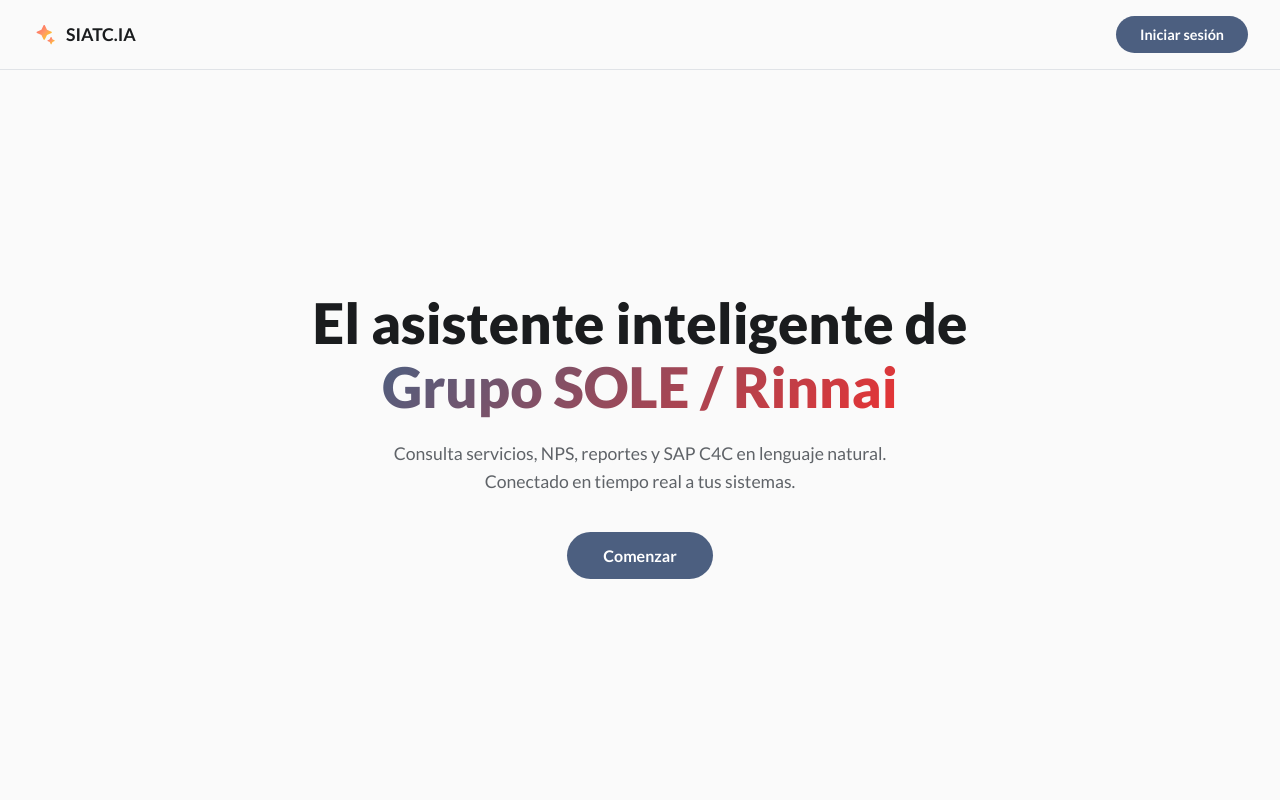
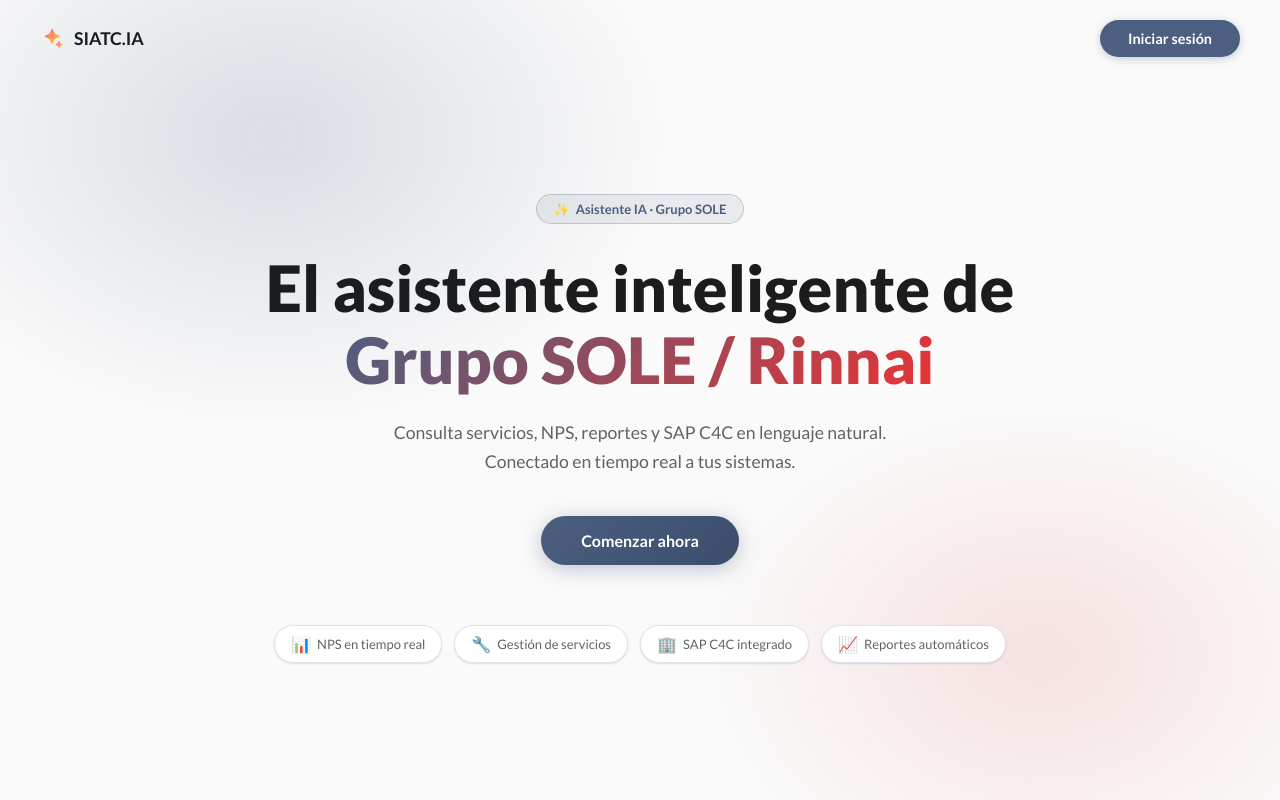
Before and after one commit to onunez2025/AsistenteST, a React (Vite) app in the folder frontend/: page / in a window 1280 px wide. Built offline with nearby package versions, Linux system fonts and the light colour scheme.

Commit message:
fix: home screen con chips, messages con CSS nuevas, landing con gradiente y animaciones, login polished

```diff
--- a/frontend/src/App.css
+++ b/frontend/src/App.css
@@ -377,27 +377,35 @@
   flex-direction: column;
   align-items: center;
   justify-content: center;
-  padding: 0 24px 140px;
+  padding: 80px 24px 40px;
   overflow-y: auto;
+  gap: 0;
 }
 
 .home-greeting {
-  font-size: clamp(2rem, 5vw, 3rem);
+  font-size: clamp(1.8rem, 4vw, 2.75rem);
   font-weight: 700;
   line-height: 1.15;
   text-align: center;
-  margin-bottom: 12px;
-  background: linear-gradient(135deg, var(--color-primary) 0%, var(--color-accent) 100%);
+  margin-bottom: 10px;
+  background: linear-gradient(135deg, #4C5F80 0%, #E93333 100%);
   -webkit-background-clip: text;
   -webkit-text-fill-color: transparent;
   background-clip: text;
+  animation: fadeSlideUp 0.5s ease both;
 }
 
 .home-subtitle {
-  font-size: 1.1rem;
+  font-size: 1rem;
   color: var(--text-secondary);
   text-align: center;
-  margin-bottom: 40px;
+  margin-bottom: 36px;
+  animation: fadeSlideUp 0.5s 0.1s ease both;
+}
+
+@keyframes fadeSlideUp {
+  from { opacity: 0; transform: translateY(16px); }
+  to   { opacity: 1; transform: none; }
 }
 
 /* ═══════════════════════════════════════════════
@@ -409,26 +417,33 @@
   grid-template-columns: 1fr 1fr;
   gap: 12px;
   width: 100%;
-  max-width: 640px;
-  margin-bottom: 40px;
+  max-width: 660px;
+  margin-bottom: 32px;
+  animation: fadeSlideUp 0.5s 0.2s ease both;
 }
 
 .suggestion-chip {
-  background: var(--bg-chip);
+  background: var(--bg-surface);
   border: 1px solid var(--border);
   border-radius: var(--radius-md);
-  padding: 16px 18px;
+  padding: 18px 20px;
   cursor: pointer;
   text-align: left;
-  transition: background var(--transition), border-color var(--transition), box-shadow var(--transition);
+  transition: background var(--transition), border-color var(--transition), box-shadow var(--transition), transform var(--transition);
   display: flex;
   flex-direction: column;
-  gap: 6px;
+  gap: 8px;
+  box-shadow: var(--shadow-sm);
 }
-.suggestion-chip:hover { background: var(--bg-hover); border-color: var(--color-primary); box-shadow: var(--shadow-sm); }
+.suggestion-chip:hover {
+  background: var(--bg-hover);
+  border-color: #4C5F80;
+  box-shadow: 0 4px 16px rgba(76,95,128,0.15);
+  transform: translateY(-2px);
+}
 
-.chip-icon { font-size: 1.25rem; line-height: 1; }
-.chip-text { font-size: 0.875rem; color: var(--text-primary); font-weight: 500; line-height: 1.4; }
+.chip-icon { font-size: 1.375rem; line-height: 1; }
+.chip-text { font-size: 0.875rem; color: var(--text-primary); font-weight: 500; line-height: 1.45; }
 
 /* ═══════════════════════════════════════════════
    CHAT MESSAGES AREA
@@ -440,6 +455,15 @@
   flex-direction: column;
   overflow: hidden;
   padding-top: 64px;
+  position: relative;
+}
+
+.messages-container {
+  flex: 1;
+  overflow-y: auto;
+  padding: 24px 24px 0;
+  display: flex;
+  flex-direction: column;
 }
 
 .messages-list {
@@ -456,6 +480,22 @@
   margin: 0 auto;
   display: flex;
   flex-direction: column;
+}
+
+.input-container-fixed {
+  flex-shrink: 0;
+  background: linear-gradient(transparent, var(--bg-base) 40%);
+  padding-top: 8px;
+}
+
+.input-max-width-wrapper {
+  max-width: var(--chat-max-w);
+  margin: 0 auto;
+}
+
+.welcome-input-wrapper {
+  width: 100%;
+  max-width: 720px;
 }
 
 .message-container {
@@ -731,13 +771,50 @@
    LANDING PAGE
 ═══════════════════════════════════════════════ */
 
-.landing-page { min-height: 100vh; background: var(--bg-base); display: flex; flex-direction: column; }
+.landing-page {
+  min-height: 100vh;
+  background: var(--bg-base);
+  display: flex;
+  flex-direction: column;
+  position: relative;
+  overflow: hidden;
+}
+
+/* Fondo con orbes de gradiente */
+.landing-page::before {
+  content: '';
+  position: absolute;
+  top: -20%;
+  left: -10%;
+  width: 60%;
+  height: 70%;
+  background: radial-gradient(ellipse at center, rgba(76,95,128,0.18) 0%, transparent 70%);
+  pointer-events: none;
+  animation: orbFloat 8s ease-in-out infinite;
+}
+.landing-page::after {
+  content: '';
+  position: absolute;
+  bottom: -10%;
+  right: -5%;
+  width: 50%;
+  height: 60%;
+  background: radial-gradient(ellipse at center, rgba(233,51,51,0.12) 0%, transparent 70%);
+  pointer-events: none;
+  animation: orbFloat 10s 2s ease-in-out infinite reverse;
+}
+@keyframes orbFloat {
+  0%, 100% { transform: translate(0, 0) scale(1); }
+  50%       { transform: translate(3%, 4%) scale(1.05); }
+}
+
 .landing-nav {
   display: flex;
   align-items: center;
   justify-content: space-between;
-  padding: 16px 32px;
-  border-bottom: 1px solid var(--border);
+  padding: 20px 40px;
+  position: relative;
+  z-index: 1;
 }
 .landing-nav-logo {
   display: flex;
@@ -748,54 +825,115 @@
   color: var(--text-primary);
 }
 .landing-login-btn {
-  background: var(--color-primary);
+  background: #4C5F80;
   color: #fff;
-  padding: 10px 24px;
+  padding: 10px 28px;
   border-radius: var(--radius-pill);
   font-size: 0.9rem;
   font-weight: 600;
-  transition: background var(--transition);
+  transition: background var(--transition), transform var(--transition), box-shadow var(--transition);
+  box-shadow: 0 2px 8px rgba(76,95,128,0.3);
 }
-.landing-login-btn:hover { background: #3a4d6b; }
+.landing-login-btn:hover {
+  background: #3a4d6b;
+  transform: translateY(-1px);
+  box-shadow: 0 4px 16px rgba(76,95,128,0.4);
+}
+
 .landing-hero {
   flex: 1;
   display: flex;
   flex-direction: column;
   align-items: center;
   justify-content: center;
-  padding: 80px 24px;
+  padding: 60px 24px 80px;
   text-align: center;
+  position: relative;
+  z-index: 1;
 }
+
+.landing-badge {
+  display: inline-flex;
+  align-items: center;
+  gap: 6px;
+  background: rgba(76,95,128,0.1);
+  border: 1px solid rgba(76,95,128,0.25);
+  border-radius: var(--radius-pill);
+  padding: 6px 16px;
+  font-size: 0.8125rem;
+  font-weight: 600;
+  color: #4C5F80;
+  margin-bottom: 28px;
+  animation: fadeSlideUp 0.5s ease both;
+}
+
 .landing-hero-title {
-  font-size: clamp(2rem, 5vw, 3.5rem);
+  font-size: clamp(2.2rem, 5.5vw, 4rem);
   font-weight: 900;
-  line-height: 1.15;
-  margin-bottom: 20px;
+  line-height: 1.12;
+  margin-bottom: 22px;
   color: var(--text-primary);
+  animation: fadeSlideUp 0.5s 0.1s ease both;
 }
 .landing-hero-title span {
-  background: linear-gradient(135deg, var(--color-primary), var(--color-accent));
+  background: linear-gradient(135deg, #4C5F80 0%, #E93333 100%);
   -webkit-background-clip: text;
   -webkit-text-fill-color: transparent;
   background-clip: text;
 }
+
 .landing-hero-subtitle {
   font-size: 1.1rem;
   color: var(--text-secondary);
-  max-width: 560px;
-  line-height: 1.6;
-  margin-bottom: 36px;
+  max-width: 540px;
+  line-height: 1.65;
+  margin-bottom: 40px;
+  animation: fadeSlideUp 0.5s 0.2s ease both;
 }
+
+.landing-cta-group {
+  display: flex;
+  align-items: center;
+  gap: 16px;
+  animation: fadeSlideUp 0.5s 0.3s ease both;
+}
+
 .landing-cta-btn {
-  background: var(--color-primary);
+  background: linear-gradient(135deg, #4C5F80, #3a4d6b);
   color: #fff;
-  padding: 14px 36px;
+  padding: 15px 40px;
   border-radius: var(--radius-pill);
   font-size: 1rem;
   font-weight: 700;
-  transition: background var(--transition), transform var(--transition);
+  transition: transform var(--transition), box-shadow var(--transition);
+  box-shadow: 0 4px 20px rgba(76,95,128,0.35);
 }
-.landing-cta-btn:hover { background: #3a4d6b; transform: translateY(-1px); }
+.landing-cta-btn:hover {
+  transform: translateY(-2px);
+  box-shadow: 0 8px 28px rgba(76,95,128,0.45);
+}
+
+.landing-features {
+  display: flex;
+  gap: 12px;
+  flex-wrap: wrap;
+  justify-content: center;
+  margin-top: 60px;
+  animation: fadeSlideUp 0.5s 0.4s ease both;
+}
+.landing-feature-pill {
+  display: flex;
+  align-items: center;
+  gap: 6px;
+  background: var(--bg-surface);
+  border: 1px solid var(--border);
+  border-radius: var(--radius-pill);
+  padding: 8px 16px;
+  font-size: 0.8125rem;
+  color: var(--text-secondary);
+  box-shadow: var(--shadow-sm);
+}
+.landing-feature-pill span { font-size: 1rem; }
 
 /* ═══════════════════════════════════════════════
    LOGIN MODAL
@@ -804,54 +942,75 @@
 .login-overlay {
   position: fixed;
   inset: 0;
-  background: rgba(0,0,0,0.5);
+  background: rgba(0,0,0,0.6);
   display: flex;
   align-items: center;
   justify-content: center;
   z-index: 1000;
-  backdrop-filter: blur(4px);
+  backdrop-filter: blur(8px);
+  animation: fadeIn 0.2s ease;
 }
 .login-card {
   background: var(--bg-surface);
   border: 1px solid var(--border);
   border-radius: var(--radius-lg);
-  padding: 40px;
+  padding: 44px 40px;
   width: 100%;
-  max-width: 400px;
-  box-shadow: var(--shadow-md);
+  max-width: 420px;
+  box-shadow: 0 24px 64px rgba(0,0,0,0.35);
+  animation: loginCardIn 0.3s cubic-bezier(0.34,1.56,0.64,1) both;
 }
-.login-logo { display: flex; align-items: center; gap: 10px; margin-bottom: 8px; }
-.login-logo-text { font-size: 1.25rem; font-weight: 700; color: var(--text-primary); }
-.login-title { font-size: 1.5rem; font-weight: 700; color: var(--text-primary); margin-bottom: 6px; }
-.login-subtitle { font-size: 0.9rem; color: var(--text-secondary); margin-bottom: 28px; }
-.login-field { margin-bottom: 16px; }
-.login-label { display: block; font-size: 0.8125rem; font-weight: 600; color: var(--text-secondary); margin-bottom: 6px; }
+@keyframes loginCardIn {
+  from { opacity: 0; transform: scale(0.92) translateY(16px); }
+  to   { opacity: 1; transform: none; }
+}
+.login-logo { display: flex; align-items: center; gap: 10px; margin-bottom: 20px; }
+.login-logo-text { font-size: 1.1rem; font-weight: 700; color: var(--text-primary); }
+.login-title { font-size: 1.75rem; font-weight: 900; color: var(--text-primary); margin-bottom: 6px; }
+.login-subtitle { font-size: 0.9rem; color: var(--text-secondary); margin-bottom: 32px; line-height: 1.5; }
+.login-field { margin-bottom: 18px; }
+.login-label { display: block; font-size: 0.8125rem; font-weight: 600; color: var(--text-secondary); margin-bottom: 6px; letter-spacing: 0.3px; }
 .login-input {
   width: 100%;
   background: var(--bg-hover);
-  border: 1px solid var(--border);
+  border: 1.5px solid var(--border);
   border-radius: var(--radius-sm);
-  padding: 12px 14px;
+  padding: 13px 16px;
   font-size: 0.9375rem;
   color: var(--text-primary);
   outline: none;
-  transition: border-color var(--transition);
+  transition: border-color var(--transition), box-shadow var(--transition);
 }
-.login-input:focus { border-color: var(--color-primary); }
-.login-error { font-size: 0.8125rem; color: var(--color-accent); margin-top: 4px; }
+.login-input:focus {
+  border-color: #4C5F80;
+  box-shadow: 0 0 0 3px rgba(76,95,128,0.15);
+}
+.login-error {
+  font-size: 0.8125rem;
+  color: #E93333;
+  margin-top: 6px;
+  display: flex;
+  align-items: center;
+  gap: 4px;
+}
 .login-btn {
   width: 100%;
-  background: var(--color-primary);
+  background: linear-gradient(135deg, #4C5F80, #3a4d6b);
   color: #fff;
-  padding: 12px;
+  padding: 14px;
   border-radius: var(--radius-sm);
   font-size: 1rem;
   font-weight: 700;
-  transition: background var(--transition);
+  transition: transform var(--transition), box-shadow var(--transition), opacity var(--transition);
   margin-top: 8px;
+  box-shadow: 0 4px 16px rgba(76,95,128,0.3);
+  letter-spacing: 0.3px;
 }
-.login-btn:hover:not(:disabled) { background: #3a4d6b; }
-.login-btn:disabled { opacity: 0.6; cursor: not-allowed; }
+.login-btn:hover:not(:disabled) {
+  transform: translateY(-1px);
+  box-shadow: 0 6px 20px rgba(76,95,128,0.4);
+}
+.login-btn:disabled { opacity: 0.55; cursor: not-allowed; }
 
 /* ═══════════════════════════════════════════════
    TOAST
--- a/frontend/src/App.jsx
+++ b/frontend/src/App.jsx
@@ -94,7 +94,7 @@
     const newId = `chat_${Date.now()}`;
     setChats(prev => [{
       id: newId, title: 'Conversación Nueva',
-      messages: [{ role: 'assistant', content: '¡Hola! Soy **SIATC.IA**, tu Asistente de Atención al Cliente de **Grupo SOLE / Rinnai**.\n\n¿En qué puedo ayudarte hoy? Puedes preguntarme sobre tickets, técnicos, reportes, flota, materiales, incentivos, pagos y más.' }],
+      messages: [],
       createdAt: new Date().toISOString()
     }, ...prev]);
     setActiveChatId(newId);
--- a/frontend/src/components/Landing.jsx
+++ b/frontend/src/components/Landing.jsx
@@ -13,17 +13,34 @@
           Iniciar sesión
         </button>
       </nav>
+
       <div className="landing-hero">
+        <div className="landing-badge">
+          <span>✨</span> Asistente IA · Grupo SOLE
+        </div>
+
         <h1 className="landing-hero-title">
           El asistente inteligente de<br />
           <span>Grupo SOLE / Rinnai</span>
         </h1>
+
         <p className="landing-hero-subtitle">
-          Consulta servicios, NPS, reportes y SAP C4C en lenguaje natural. Conectado en tiempo real a tus sistemas.
+          Consulta servicios, NPS, reportes y SAP C4C en lenguaje natural.
+          Conectado en tiempo real a tus sistemas.
         </p>
-        <button className="landing-cta-btn" onClick={onLoginClick}>
-          Comenzar
-        </button>
+
+        <div className="landing-cta-group">
+          <button className="landing-cta-btn" onClick={onLoginClick}>
+            Comenzar ahora
+          </button>
+        </div>
+
+        <div className="landing-features">
+          <div className="landing-feature-pill"><span>📊</span> NPS en tiempo real</div>
+          <div className="landing-feature-pill"><span>🔧</span> Gestión de servicios</div>
+          <div className="landing-feature-pill"><span>🏢</span> SAP C4C integrado</div>
+          <div className="landing-feature-pill"><span>📈</span> Reportes automáticos</div>
+        </div>
       </div>
     </div>
   );
```
Also changed, not shown: frontend/src/components/ChatArea.jsx (+24 -23 lines).
